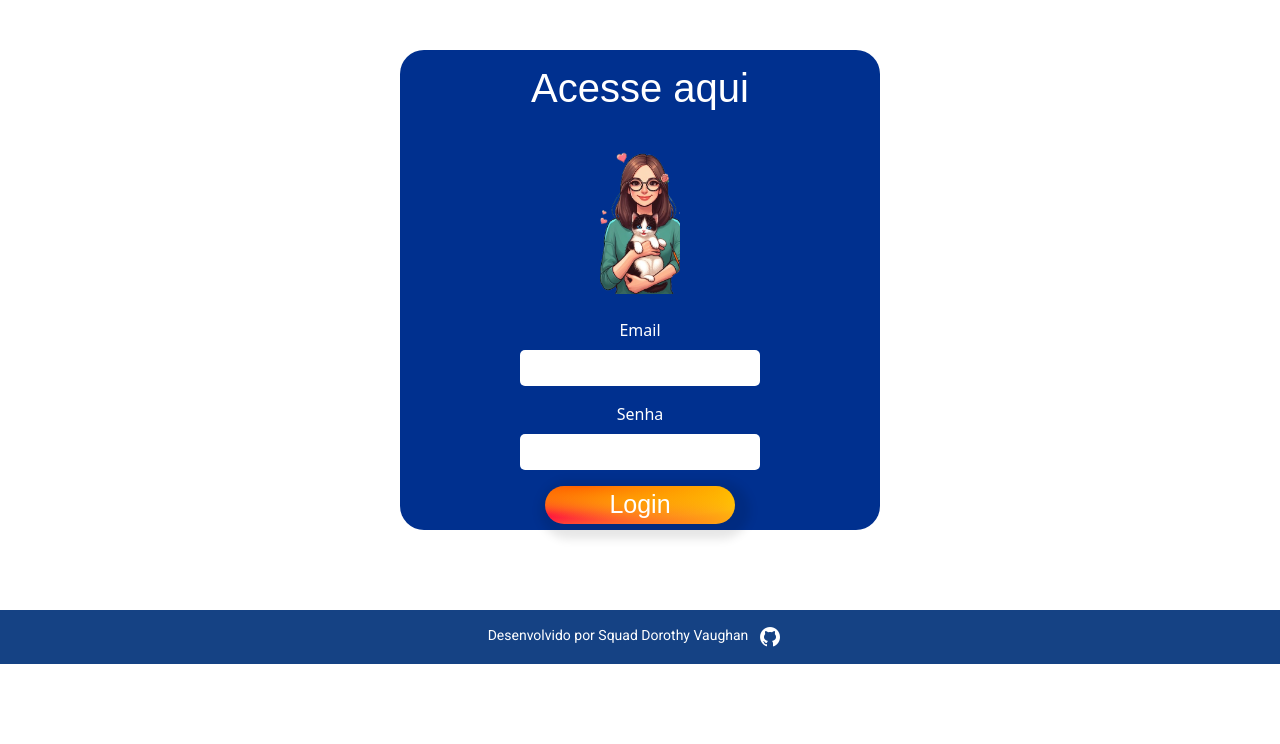
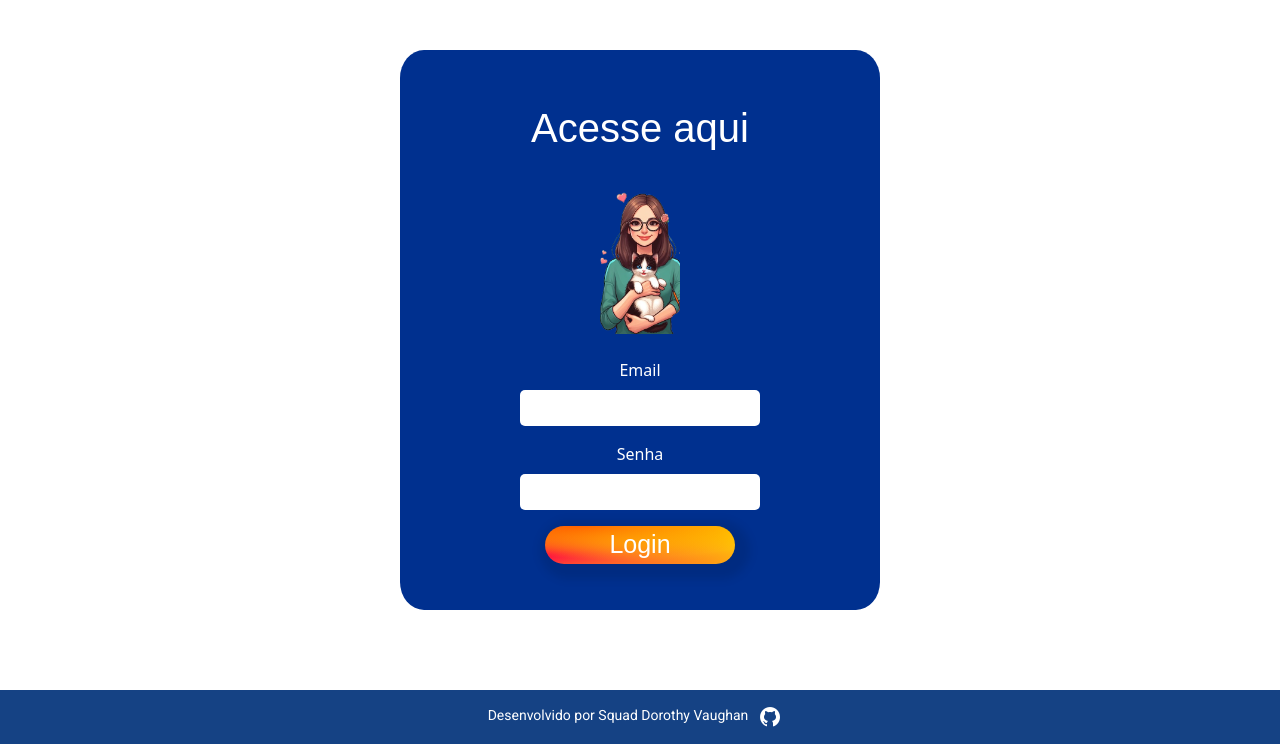
Before and after one commit to anafbarreto/Dorothy_adocao, a Django app: page /login/ in a window 1280 px wide. Shown: the part 84-828 px from the top of the page. Before the commit the page ends 748 px from the top, so only its background shows below. Run offline with Django 4.2, Linux system fonts and the light colour scheme; some libraries are stand-ins or nearby versions; some web fonts are replaced.

Commit message:
fix: ajuste css

```diff
--- a/cadastro_animal/static/css/modal.css
+++ b/cadastro_animal/static/css/modal.css
@@ -1,7 +1,7 @@
 .container_modal {
   background-color: #00308f;
   width: 30rem;
-  height: 30rem;
+  height: 35rem;
   margin: 0 auto;
   margin-top: 50px;
   display: flex;
```
Also changed, not shown: db.sqlite3.
